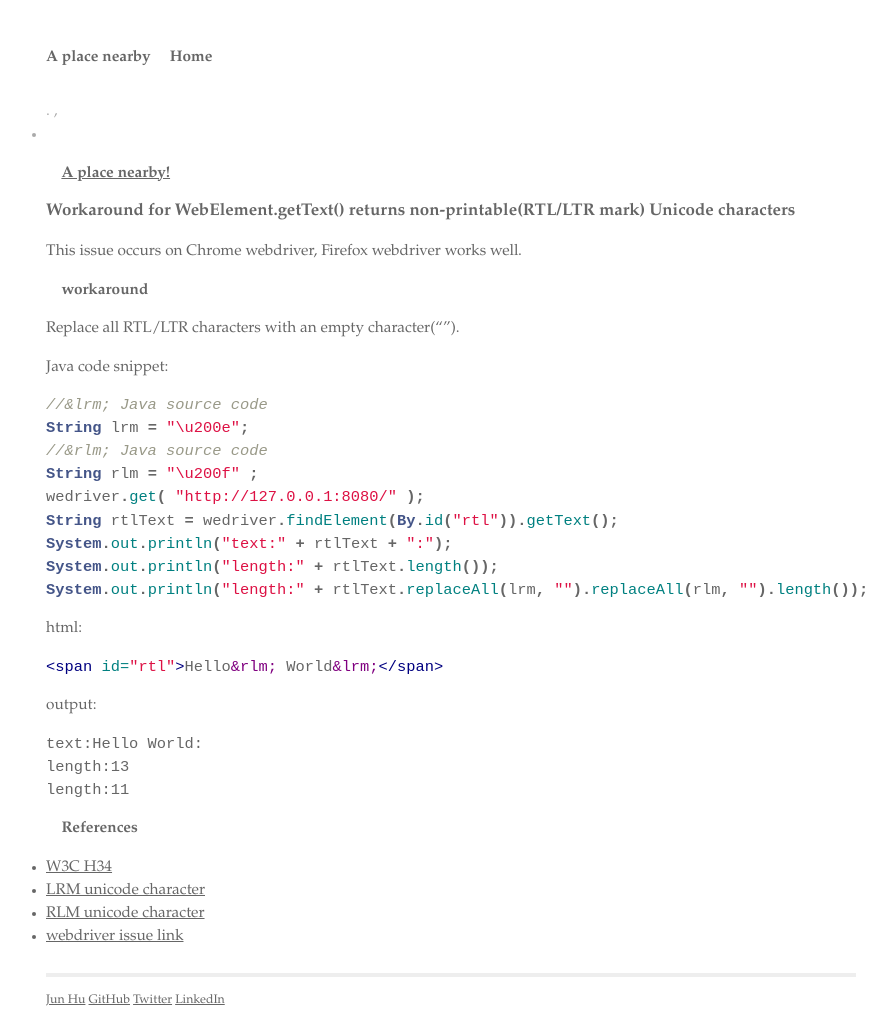
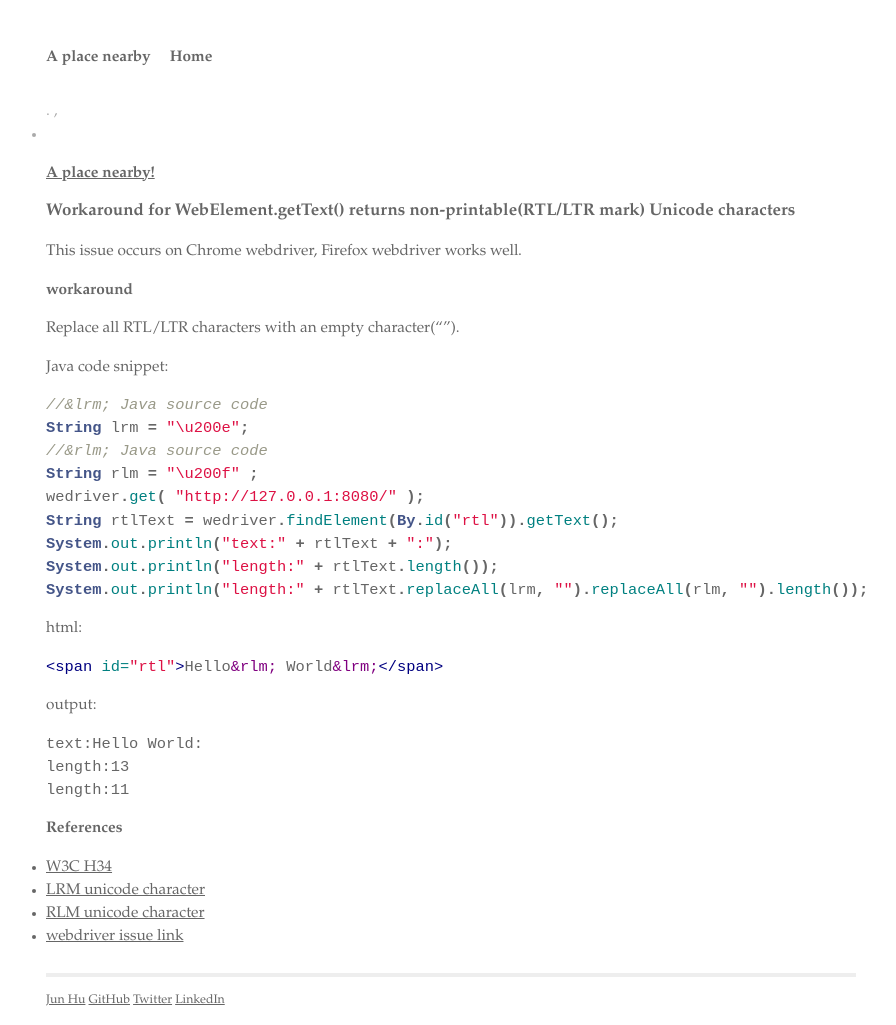
Before and after one commit to rissen/rissen.github.com, a Jekyll site: the page built from blog.html, in a window 1280 px wide. Shown: the whole page, without its empty margins (189-1085 px from the left). Built offline with Jekyll 4.4.1, drawn with Linux system fonts in a browser that asks for light colours; Markdown is read by kramdown in place of the engine named in the settings.

Commit message:
Update screen.css

```diff
--- a/css/screen.css
+++ b/css/screen.css
@@ -33,7 +33,7 @@ h1 {
   font-weight:900;
 }
 h2 {
-	margin: 1em;
+	margin: 1em 0;
 	padding: 0;
 }
 
```
